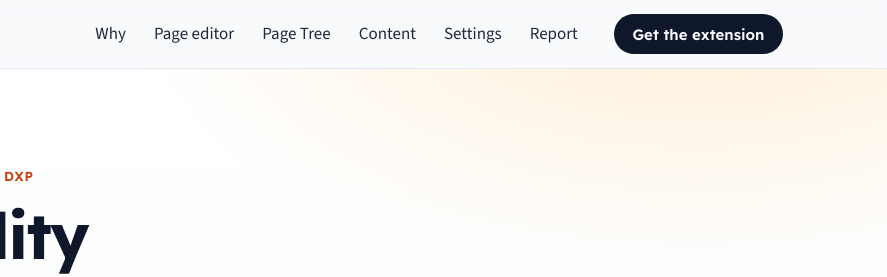
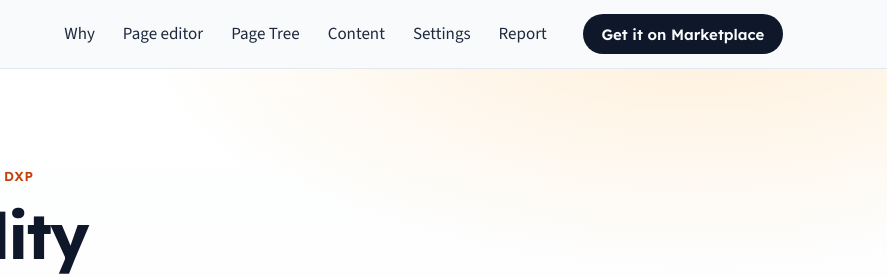
Before and after one commit to marcoscv-work/liferay-accessibility-scanner, a website: page site/index.html in a window 1280 px wide. Shown: the top 277 px of the page, 393-1280 px from the left. Drawn offline with nearby package versions, Linux system fonts and the light colour scheme.

Commit message:
Link the site and README to the Marketplace listing

```diff
--- a/site/index.html
+++ b/site/index.html
@@ -38,7 +38,7 @@
 					<li><a href="#report">Report</a></li>
 				</ul>
 			</nav>
-			<a class="btn btn-primary btn-sm header-cta" href="https://github.com/marcoscv-work/liferay-accessibility-scanner">Get the extension</a>
+			<a class="btn btn-primary btn-sm header-cta" href="https://marketplace.liferay.com/p/accessibility-scanner-for-liferay">Get it on Marketplace</a>
 		</div>
 	</header>
 
@@ -374,7 +374,7 @@
 				<ol class="steps reveal">
 					<li class="step">
 						<h3>Deploy the client extension</h3>
-						<p>Install it from Marketplace or drop the zip in your Liferay deploy folder. It brings a global JavaScript, the Accessibility Scan, Page, Finding and Settings Objects, and the report fragment. See the <a href="install.html">install guide</a>.</p>
+						<p>Install it from <a href="https://marketplace.liferay.com/p/accessibility-scanner-for-liferay">Marketplace</a> or drop the zip in your Liferay deploy folder. It brings a global JavaScript, the Accessibility Scan, Page, Finding and Settings Objects, and the report fragment. See the <a href="install.html">install guide</a>.</p>
 					</li>
 					<li class="step">
 						<h3>Author as usual</h3>
@@ -442,7 +442,7 @@
 					<p>Install the extension, open the editor and scan. Your authors will know what to fix before anyone else finds it.</p>
 				</div>
 				<div class="cta-actions">
-					<a class="btn btn-accent" href="https://github.com/marcoscv-work/liferay-accessibility-scanner">Get the extension</a>
+					<a class="btn btn-accent" href="https://marketplace.liferay.com/p/accessibility-scanner-for-liferay">Get it on Marketplace</a>
 					<a class="btn btn-outline" href="https://github.com/marcoscv-work/liferay-accessibility-scanner/blob/master/docs/rules.md">Read the rules</a>
 				</div>
 			</div>
@@ -454,6 +454,7 @@
 			<p style="margin: 0;">© <span data-year>2026</span> Accessibility Scanner for Liferay. Built with axe-core and Clay. Not an official Liferay product.</p>
 			<ul>
 				<li><a href="https://github.com/marcoscv-work/liferay-accessibility-scanner">GitHub</a></li>
+				<li><a href="https://marketplace.liferay.com/p/accessibility-scanner-for-liferay">Marketplace</a></li>
 				<li><a href="install.html">Install guide</a></li>
 				<li><a href="https://github.com/marcoscv-work/liferay-accessibility-scanner/blob/master/docs/rules.md">Rule documentation</a></li>
 				<li><a href="https://www.w3.org/WAI/WCAG22/quickref/">WCAG 2.2 quick reference</a></li>
--- a/site/styles.css
+++ b/site/styles.css
@@ -1360,3 +1360,9 @@ ul {
 	text-decoration: underline;
 	text-underline-offset: 3px;
 }
+
+/* The header button keeps its label on one line. */
+
+.site-header .header-cta {
+	white-space: nowrap;
+}
```
Also changed, not shown: site/install.html (+2 -1 lines), site/privacy.html (+1 -0 lines), README.md.
